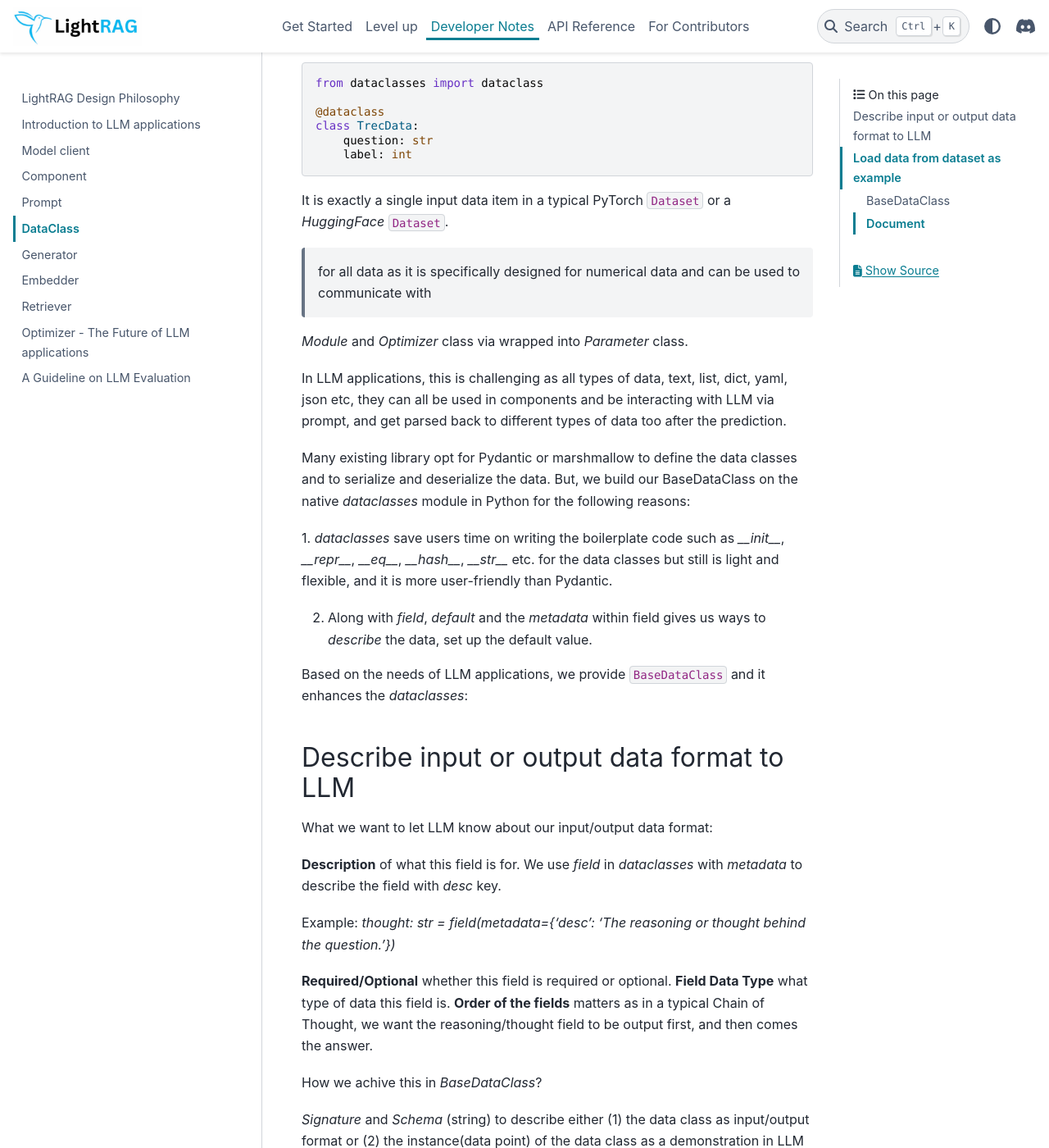
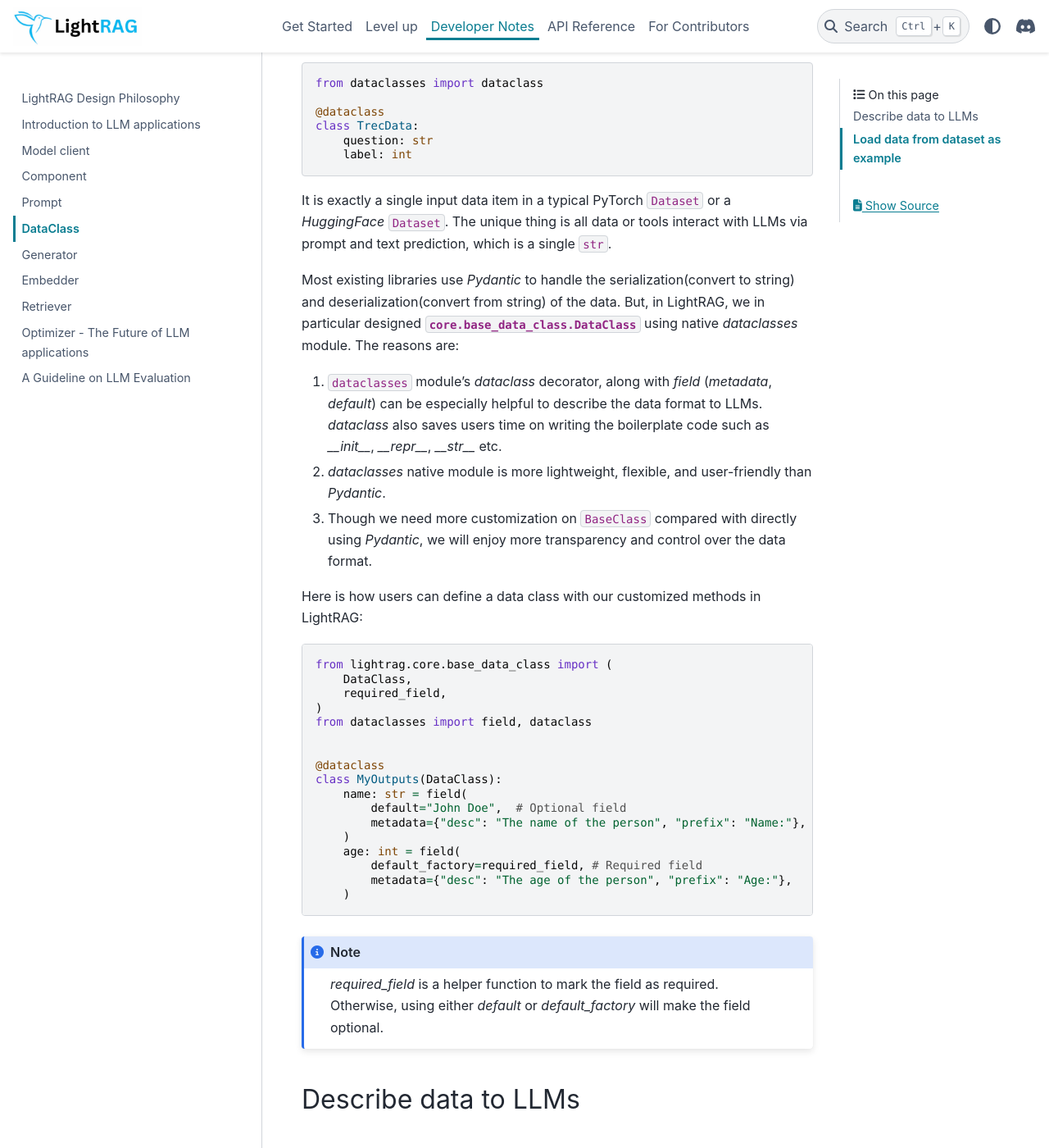
Before and after one commit to SylphAI-Inc/AdalFlow, a Sphinx documentation site: the page built from docs/source/developer_notes/data_classes.rst, in a window 1280 px wide and 1400 px high, scrolled down 284 px. Shown: the whole window at 82% size. Built offline with Sphinx 7.4.7 and the PyData theme 0.15.4, drawn with Linux system fonts in a browser that asks for light colours; pages that are not in the unit, such as notebooks, are missing from menus; some of the changed text lies outside the part shown.

Commit message:
completed DataClass developer note

```diff
--- a/docs/source/developer_notes/data_class.py
+++ b/docs/source/developer_notes/data_class.py
@@ -5,3 +5,8 @@ from dataclasses import dataclass
 class TrecData:
     question: str
     label: int
+
+
+# lightrag
+
+from lightrag.core import DataClass
--- a/docs/source/developer_notes/data_classes.rst
+++ b/docs/source/developer_notes/data_classes.rst
@@ -16,66 +16,252 @@ For instance:
         label: int
 
 It is exactly a single input data item in a typical PyTorch ``Dataset`` or a `HuggingFace` ``Dataset``.
+The unique thing is all data or tools interact with LLMs via prompt and text prediction, which is a single ``str``.
 
- for all data as it is specifically designed for numerical data and can be used to communicate with
-`Module` and `Optimizer` class via wrapped into `Parameter` class.
+Most existing libraries use `Pydantic` to handle the serialization(convert to string) and deserialization(convert from string) of the data.
+But, in LightRAG, we in particular designed :class:`core.base_data_class.DataClass` using native `dataclasses` module.
+The reasons are:
 
-In LLM applications, this is challenging as all types of data, text, list, dict, yaml, json etc, they can all
-be used in components and be interacting with LLM via prompt, and get parsed back to different types of data too
-after the prediction.
+1. ``dataclasses`` module's `dataclass` decorator, along with `field` (`metadata`, `default`) can be especially helpful to describe the data format to LLMs. `dataclass` also saves users time on writing the boilerplate code such as `__init__`, `__repr__`, `__str__` etc.
 
-Many existing library opt for Pydantic or marshmallow to define the data classes and to serialize and deserialize the data.
-But, we build our BaseDataClass on the native `dataclasses` module in Python for the following reasons:
+2. `dataclasses` native module is more lightweight, flexible, and user-friendly than `Pydantic`.
 
-1. `dataclasses` save users time on writing the boilerplate code such as `__init__`, `__repr__`, `__eq__`, `__hash__`, `__str__` etc.
-for the data classes but still is light and flexible, and it is more user-friendly than Pydantic.
+3. Though we need more customization on ``BaseClass`` compared with directly using `Pydantic`, we will enjoy more transparency and control over the data format.
 
-2. Along with `field`, `default` and the `metadata` within field gives us ways to `describe` the data, set up the default value.
+Here is how users can define a data class with our customized methods in LightRAG:
 
-Based on the needs of LLM applications, we provide ``BaseDataClass`` and it enhances the `dataclasses`:
+.. code-block:: python
 
-Describe input or output data format to LLM
-~~~~~~~~~~~~~~~~~~~~~~~~~~~~~~~~~~~~~~~~~~~
+    from lightrag.core.base_data_class import (
+        DataClass,
+        required_field,
+    )
+    from dataclasses import field, dataclass
 
 
-What we want to let LLM know about our input/output data format:
+    @dataclass
+    class MyOutputs(DataClass):
+        name: str = field(
+            default="John Doe",  # Optional field
+            metadata={"desc": "The name of the person", "prefix": "Name:"},
+        )
+        age: int = field(
+            default_factory=required_field, # Required field
+            metadata={"desc": "The age of the person", "prefix": "Age:"},
+        )
 
-**Description** of what this field is for.  We use `field` in `dataclasses` with `metadata` to describe the field with `desc` key.
+.. note::
 
-Example: `thought: str = field(metadata={'desc': 'The reasoning or thought behind the question.'})`
+    `required_field` is a helper function to mark the field as required. Otherwise, using either `default` or `default_factory` will make the field optional.
 
-**Required/Optional** whether this field is required or optional.
-**Field Data Type** what type of data this field is.
-**Order of the fields** matters as in a typical Chain of Thought, we want the reasoning/thought field to be output first, and then comes the answer.
+.. Now, let's see  how we design class and instance methods to describe the data format and the data instance to LLMs.
 
 
+Describe data to LLMs
+~~~~~~~~~~~~~~~~~~~~~~~~~~~~~~~~~~~~~~~~~~~
+Data Format
+^^^^^^^^^^^^^^^^^^^^^^^^^
 
-How we achive this in `BaseDataClass`?
+We need to describe either the input/output data format to give LLMs context on how to understand the input data and to generate the output data.
 
-`Signature` and `Schema` (string) to describe either (1) the data class as input/output format or (2) the instance(data point) of the data class
-as a demonstration in LLM prompt.
+What we want to let LLM know about our input/output data format:
+In particular, it is important for LLMs to know these five things about the data format:
 
-`Schema` is more standard way in other library, often it only in the form of json string, here is one example:
+1. **Description** of what this field is for.  We use `desc` key in the `metadata` of `field` to describe this field. Example:
+
+.. code-block:: python
+
+    thought: str = field(
+        metadata={"desc": "The reasoning or thought behind the question."}
+    )
+
+2. **Required/Optional**. We use either `default` or `default_factory` to mark the field as optional except when our specialized function :func:`core.base_data_class.required_field` is used in `default_factory`, which marks the field as required.
+3. **Field Data Type** such as `str`, `int`, `float`, `bool`, `List`, `Dict`, etc.
+4. **Order of the fields** matter as in a typical Chain of Thought, we want the reasoning/thought field to be in the output ahead of the answer.
+5. The ablility to **exclude** some fields from the output.
+
+We provide two ways: (1) ``schema`` and (2) ``signature`` to describe the data format in particular.
+
+**Schema**
+
+``schema`` will be a dict or json string and it is more verbose compared with ``signature``.
+``signature`` imitates the exact data format (`yaml` or `json`) that you want LLMs to generate.
+
+Here is a quick example on our ``schema`` for  the ``MyOutputs`` data class using the `to_data_class_schema` method:
+
+.. code-block:: python
+
+   MyOutputs.to_data_class_schema()
+
+The output will be a dict:
+
+.. code-block:: json
+
+    {
+        "name": {
+            "type": "str",
+            "desc": "The name of the person",
+            "required": false
+        },
+        "age": {
+            "type": "int",
+            "desc": "The age of the person",
+            "required": true
+        }
+    }
+
+You can use `to_data_class_schema_str` to have the json string output.
+
+In comparison with the schema used in other libraries:
+
+.. code-block:: json
+
+    {
+        "properties": {
+            "name": {
+                "title": "Name",
+                "description": "The name of the user",
+                "default": "John Doe",
+                "type": "string",
+            },
+            "age": {
+                "title": "Age",
+                "description": "The age of the user",
+                "type": "integer",
+            },
+        },
+        "required": ["age"],
+    }
+
+Even our ``schema`` is more token efficient as you can see. We opted out of the `default` field as it is more of a fallback value in the program
+rather than a description of the data format to LLMs.
+
+.. note::
+
+    If you use ``schema`` (json string) to instruct LLMs to output `yaml` data, the LLMs might get confused and can potentially output `json` data instead.
+
+
+**Signature**
+
+``signature`` is a string that imitates the exact data format (here we support `yaml` or `json`) that you want LLMs to generate.
+
+Let's use class methods ``to_json_signature`` and ``to_yaml_signature`` to generate the signature for the ``MyOutputs`` data class:
+
+.. code-block:: python
+
+    print(MyOutputs.to_json_signature())
+    print(MyOutputs.to_yaml_signature())
+
+The json signature output will be:
+
+.. code-block:: json
+
+    {
+        "name": "The name of the person (str) (optional)",
+        "age": "The age of the person (int) (required)"
+    }
+
+The yaml signature output will be:
+
+.. code-block:: yaml
+
+    name: The name of the person (str) (optional)
+    age: The age of the person (int) (required)
+
+All of the above methods support `exclude` parameter to exclude some fields from the output.
+
+Data Instance or say Example
+^^^^^^^^^^^^^^^^^^^^^^^^^
+To better demonstrate either the data format or provide examples seen in few-shot In-context learning,
+we provide two methods: `to_json` and `to_yaml` to convert the data instance to json or yaml string.
+
+First, let's create an instance of the `MyOutputs` and get the json and yaml string of the instance:
+
+.. code-block:: python
+
+    instance = MyOutputs(name="Jane Doe", age=25)
+    print(instance.to_json())
+    print(instance.to_yaml())
+
+The json output will be:
+
+.. code-block:: json
+
+    {
+        "name": "Jane Doe",
+        "age": 25
+    }
+You can use `json.loads` to convert the json string back to a dictionary.
+
+The yaml output will be:
+
+.. code-block:: yaml
+
+    name: "John Doe"
+    age: 25
+
+You can use `yaml.safe_load` to convert the yaml string back to a dictionary.
+
+
 
 
 Load data from dataset as example
 ~~~~~~~~~~~~~~~~~~~~~~~~~~~~~~~~~
-1. Classmethods to load the data from a dataset, which is typically from Pytorch dataset or huggingface dataset and each data point is in
+
+As we need to load or create an instance from a dataset,  which is typically from Pytorch dataset or huggingface dataset and each data point is in
 the form of a dictionary.
 
+Let's create an instance of the `MyOutputs` from a dictionary:
 
-Compared with the major LLM frameworks, such as LlamaIndex, LangChain, LightRAG has the loosest data structure constraints.
+.. code-block:: python
 
-BaseDataClass
--------------
-Like the role of `Tensor` in `PyTorch`, `BaseDataClass` is the base class for all data classes in LightRAG. All data classes can potentially
-interact with the `Prompt` and `Generator` classes.
+    data = {"name": "Jane Doe", "age": 25}
+    print(MyOutputs.load_from_dict(data))
 
-`to_dict`, `from_dict`, `to_json`, `from_json`, `to_file`, `from_file`.
+    # Output
+    # MyOutputs(name='Jane Doe', age=25)
 
-Document
-------------
-We defined `Document` to function as a `string` container, and it can be used for any kind of text data along its `metadata` and relations
-such as `parent_doc_id` if you have ever splitted the documents into chunks, and `embedding` if you have ever computed the embeddings for the document.
+In most cases, your dataset's key and the field name might not directly match.
+Instead of providing a mapping argument in the library, we suggest users to customize `load_from_dict` method for more **control** and **flexibility**.
 
-It functions as the data input type for some `string`-based components, such as `DocumentSplitter`, `Retriever`.
+Here is a real-world example:
+
+.. code-block:: python
+
+    class OutputFormat(BaseDataClass):
+        thought: str = field(
+            metadata={
+                "desc": "Your reasoning to classify the question to class_name",
+            }
+        )
+        class_name: str = field(metadata={"desc": "class_name"})
+        class_index: int = field(metadata={"desc": "class_index in range[0, 5]"})
+
+        @classmethod
+        def load_from_dict(cls, data: Dict[str, Any]):
+            _COARSE_LABELS_DESC = [
+                "Abbreviation",
+                "Entity",
+                "Description and abstract concept",
+                "Human being",
+                "Location",
+                "Numeric value",
+            ]
+            data = {
+                "thought": None,
+                "class_index": data["coarse_label"],
+                "class_name": _COARSE_LABELS_DESC[data["coarse_label"]],
+            }
+            return super().load_from_dict(data)
+
+
+
+
+
+
+.. Document
+.. ------------
+.. We defined `Document` to function as a `string` container, and it can be used for any kind of text data along its `metadata` and relations
+.. such as `parent_doc_id` if you have ever splitted the documents into chunks, and `embedding` if you have ever computed the embeddings for the document.
+
+.. It functions as the data input type for some `string`-based components, such as `DocumentSplitter`, `Retriever`.
```
Also changed, not shown: 2 other files.
